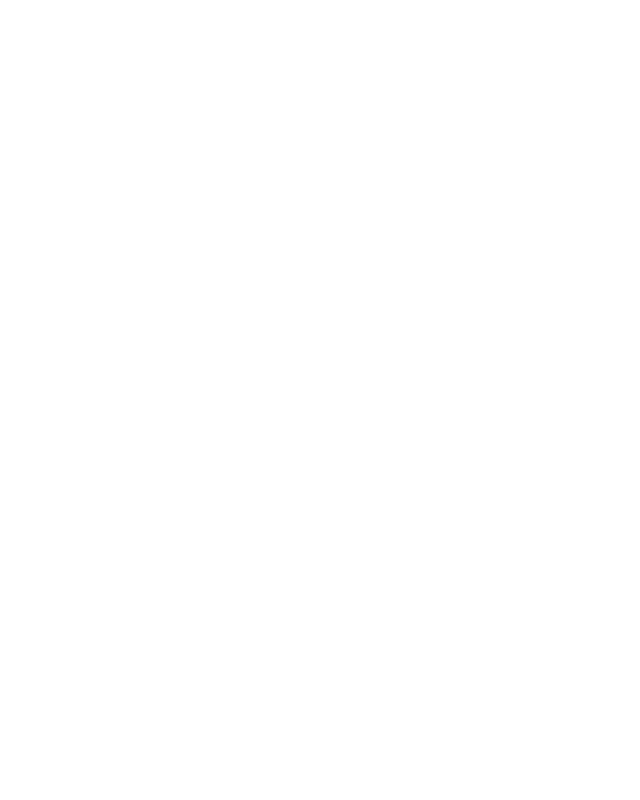
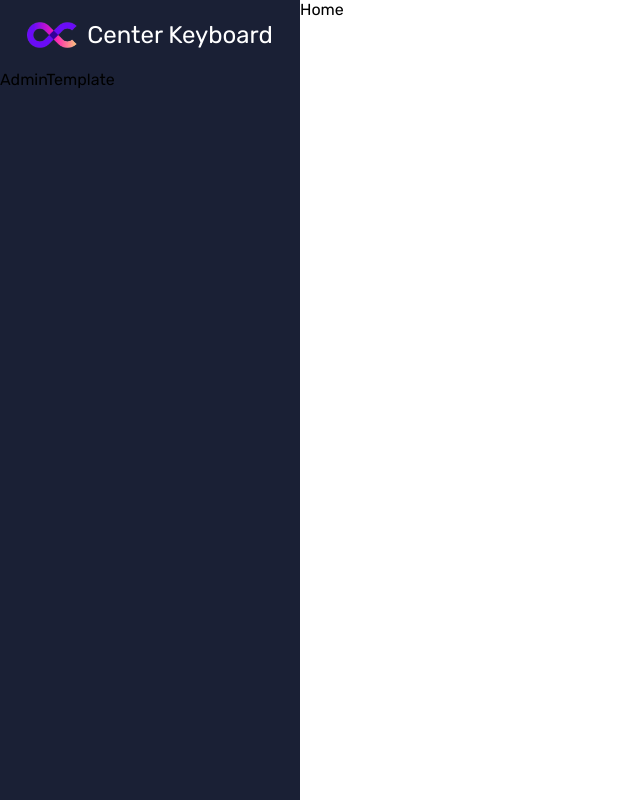
Before and after one commit to locnguyen273/fe-ecomerce-keyboard, a React (Vite) app: page /admin in a window 1280 px wide. Before the commit this address had no page. Shown: the whole page, without its empty margins (0-640 px from the left). Built offline with nearby package versions, Linux system fonts and the light colour scheme.

Commit message:
create temp admin

```diff
--- a/src/App.tsx
+++ b/src/App.tsx
@@ -5,6 +5,8 @@
 import About from "./pages/about";
 import Contact from "./pages/contact";
 
+import AdminTemplate from "./templates/admin";
+import HomeAdmin from "./pages/admin-pages/Home";
 
 import "swiper/scss";
 import "swiper/scss/navigation";
@@ -18,6 +20,11 @@
         <Route path="contact" element={<Contact />}></Route>
       </Route>
       <Route path="login" element={<Login />}></Route>
+
+      {/* admin */}
+      <Route path="/admin" element={<AdminTemplate />}>
+        <Route index path="" element={<HomeAdmin />}></Route>
+      </Route>
     </Routes>
   );
 }
--- /dev/null
+++ b/src/components/admins/menu-left/NavbarMenu.tsx
@@ -0,0 +1,15 @@
+import { Image } from "antd"
+import LogoAdmin from "../../../assets/images/logo-admin.png"
+
+const NavbarMenu = () => {
+  return (
+    <div className="nav-menu">
+      <div className="nav-menu__top">
+        <Image src={LogoAdmin} preview={false} />
+        <h3 className="nav-menu__top--title">Center Keyboard</h3>
+      </div>
+    </div>
+  )
+}
+
+export default NavbarMenu
--- /dev/null
+++ b/src/pages/admin-pages/Home.tsx
@@ -0,0 +1,9 @@
+
+
+const Home = () => {
+  return (
+    <div>Home</div>
+  )
+}
+
+export default Home
--- /dev/null
+++ b/src/scss/_temp-admin.scss
@@ -0,0 +1,10 @@
+.admin-template {
+  display: flex;
+  &__left {
+    background-color: $main-bg-admin;
+    width: 30%;
+    max-width: 300px;
+    min-width: 270px;
+    height: 100vh;
+  }
+}
--- a/src/scss/_variables.scss
+++ b/src/scss/_variables.scss
@@ -1,5 +1,6 @@
 $bg-header-main: #040b69;
 $main-bg: #fff0;
+$main-bg-admin: #1a2035;
 $main-color: #4267b2;
 $main-border: #dfe3e8;
 $bg-footer: #24272e;
--- /dev/null
+++ b/src/scss/admins/components/_menu-left.scss
@@ -0,0 +1,17 @@
+.nav-menu {
+  &__top {
+    display: flex;
+    align-items: center;
+    justify-content: center;
+    column-gap: 10px;
+    height: 70px;
+    img {
+      width: 50px !important;
+    }
+    &--title {
+      color: $txt-white;
+      font-weight: 400;
+      font-size: 24px;
+    }
+  }
+}
--- a/src/scss/index.scss
+++ b/src/scss/index.scss
@@ -3,6 +3,7 @@
 @import "./base";
 
 @import "./temp-client";
+@import "./temp-admin";
 // components
 @import "./components/header";
 @import "./components/swiper-custom";
@@ -17,3 +18,6 @@
 //product
 @import "./components/product/new-product-list";
 @import "./components/product/product-item";
+
+//admin
+@import "./admins/components/menu-left";
--- a/src/templates/admin/index.tsx
+++ b/src/templates/admin/index.tsx
@@ -1,8 +1,18 @@
+import { Outlet } from "react-router-dom"
+import NavbarMenu from "../../components/admins/menu-left/NavbarMenu"
 
 
 const AdminTemplate = () => {
   return (
-    <div>AdminTemplate</div>
+    <div className="admin-template">
+      <div className="admin-template__left">
+        <NavbarMenu />
+        AdminTemplate
+      </div>
+      <div className="admin-template__right">
+        <Outlet />
+      </div>
+    </div>
   )
 }
 
```
Also changed, not shown: src/assets/images/logo-admin.png (added).
